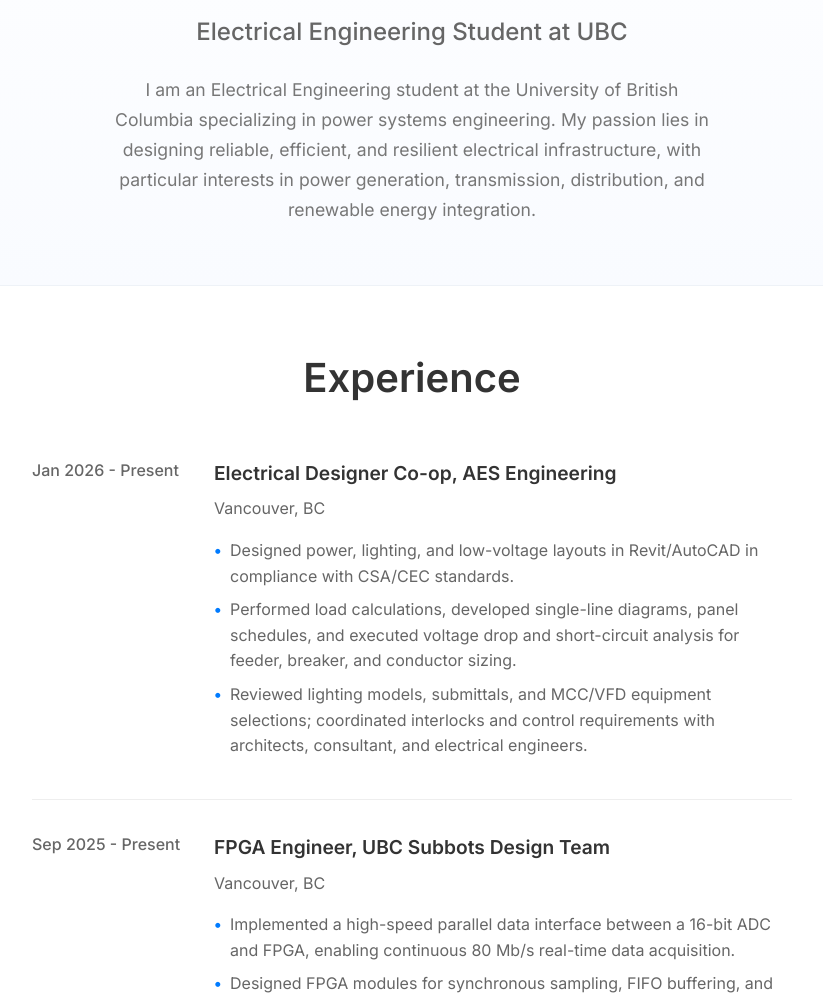
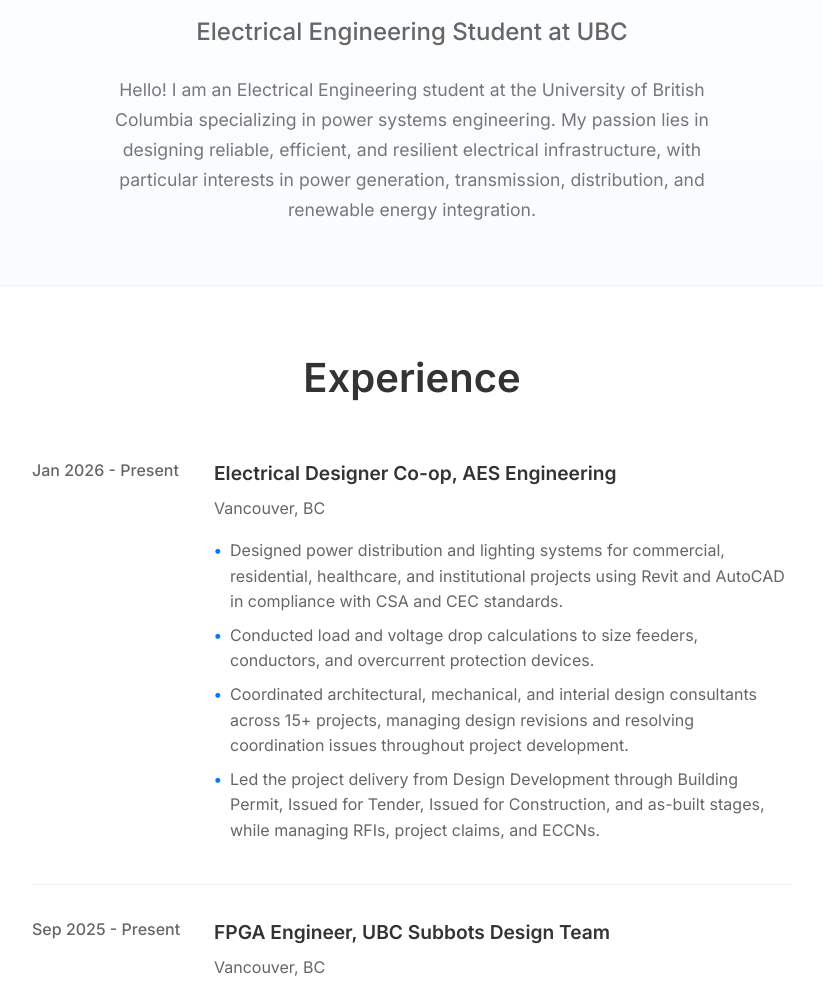
Before and after one commit to ecedaniel/personal_website, a plain HTML site: page index.html in a window 1280 px wide. Shown: the part 365-1359 px from the top of the page, without its empty margins (228-1051 px from the left). Drawn offline with Linux system fonts and the light colour scheme.

Commit message:
Update index.html
Updated the hero section description to include a greeting and refined the experience section details for clarity.

```diff
--- a/index.html
+++ b/index.html
@@ -40,7 +40,7 @@
                 <h1 class="hero-title">Daniel Kim</h1>
                 <p class="hero-subtitle">Electrical Engineering Student at UBC</p>
                 <p class="hero-description">
-                    I am an Electrical Engineering student at the University of British Columbia specializing in power systems engineering. My passion lies in designing reliable, efficient, and resilient electrical infrastructure, with particular interests in power generation, transmission, distribution, and renewable energy integration.
+                    Hello! I am an Electrical Engineering student at the University of British Columbia specializing in power systems engineering. My passion lies in designing reliable, efficient, and resilient electrical infrastructure, with particular interests in power generation, transmission, distribution, and renewable energy integration.
                 </p>
             </div>
         </div>
@@ -56,9 +56,10 @@
                     <h4>Electrical Designer Co-op, AES Engineering</h4>
                     <p>Vancouver, BC</p>
                     <ul class="experience-details">
-                        <li>Designed power, lighting, and low-voltage layouts in Revit/AutoCAD in compliance with CSA/CEC standards.</li>
-                        <li>Performed load calculations, developed single-line diagrams, panel schedules, and executed voltage drop and short-circuit analysis for feeder, breaker, and conductor sizing.</li>
-                        <li>Reviewed lighting models, submittals, and MCC/VFD equipment selections; coordinated interlocks and control requirements with architects, consultant, and electrical engineers.</li>
+                        <li>Designed power distribution and lighting systems for commercial, residential, healthcare, and institutional projects using Revit and AutoCAD in compliance with CSA and CEC standards.</li>
+                        <li>Conducted load and voltage drop calculations to size feeders, conductors, and overcurrent protection devices.</li>
+                        <li>Coordinated architectural, mechanical, and interial design consultants across 15+ projects, managing design revisions and resolving coordination issues throughout project development.</li>
+                        <li>Led the project delivery from Design Development through Building Permit, Issued for Tender, Issued for Construction, and as-built stages, while managing RFIs, project claims, and ECCNs.</li>
                     </ul>
                 </div>
             </div>
```
